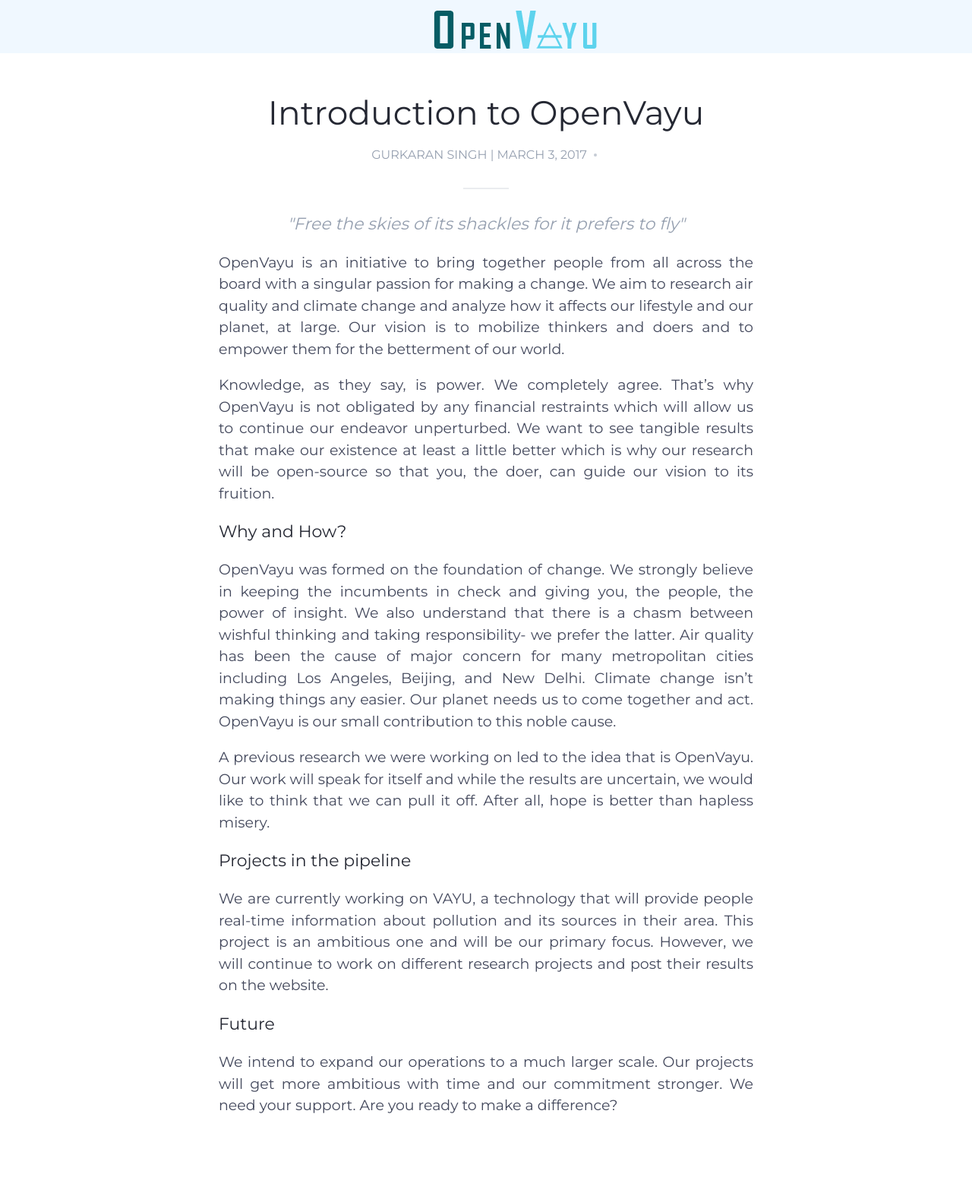
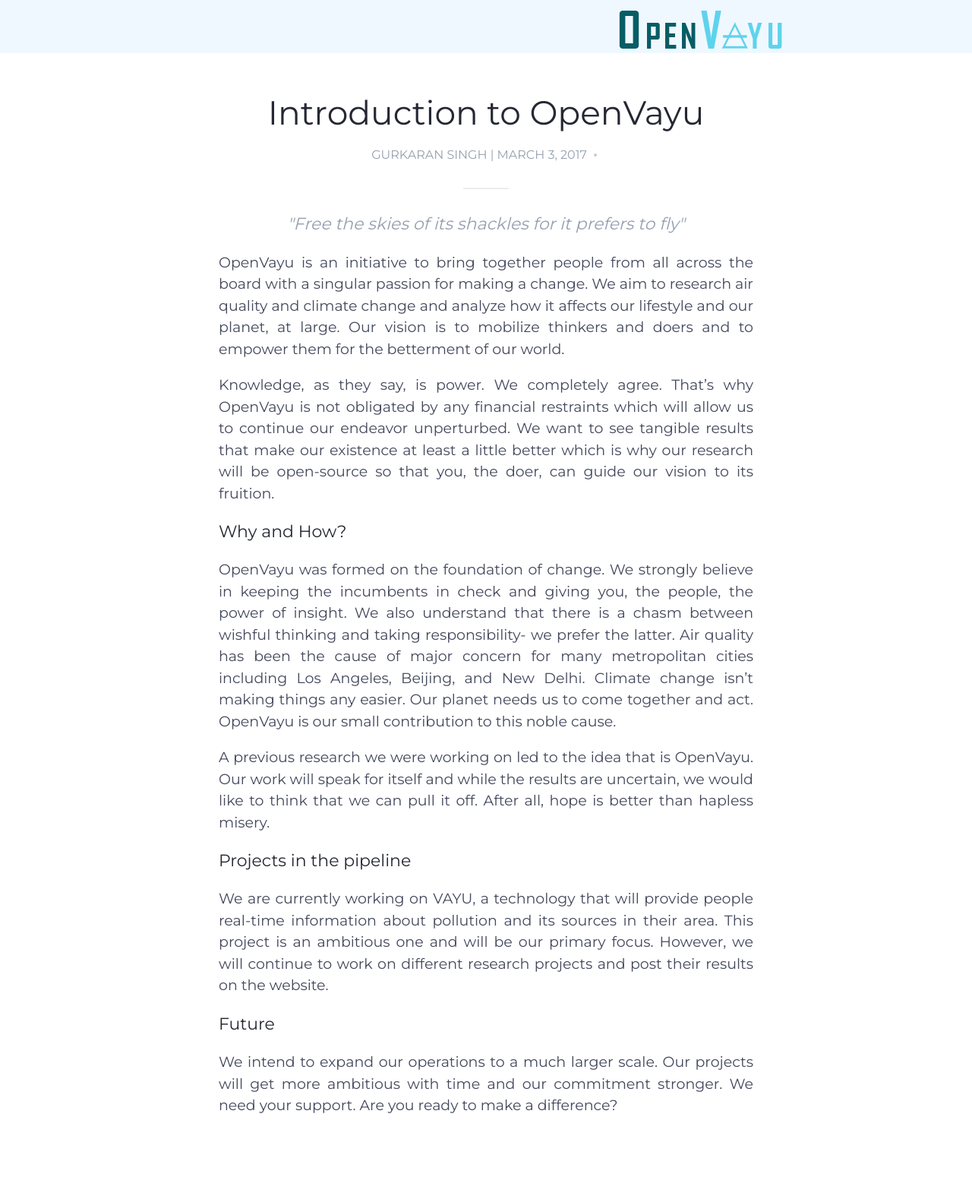
Before and after one commit to disha-surana/ChaitanyaBaweja.github.io, a Jekyll site: the page blogs/introduction_to_openvayu.html, which Jekyll copies as it is, in a window 1280 px wide. Shown: the whole page at 76% size. Built offline with Jekyll 4.4.1, drawn with Linux system fonts in a browser that asks for light colours.

Commit message:
alignment

```diff
--- a/blogs/introduction_to_openvayu.html
+++ b/blogs/introduction_to_openvayu.html
@@ -23,9 +23,9 @@
   <div class='container-fluid'>
     <div class='row'>
         <div class='col-xs-5'>&nbsp;</div>
-      <div class='col-xs-5'>
+      <div class='col-xs-5' align="center">
           <a href="" title="" class='Shared-Navigation-logo'>
-            <img src="../assets/img/logoopenvayuSMALL.png"  alt="" align="middle"/>
+            <img src="../assets/img/logoopenvayuSMALL.png"  alt="" />
           </a>
       </div>
       <div class='col-xs-2'>
```
